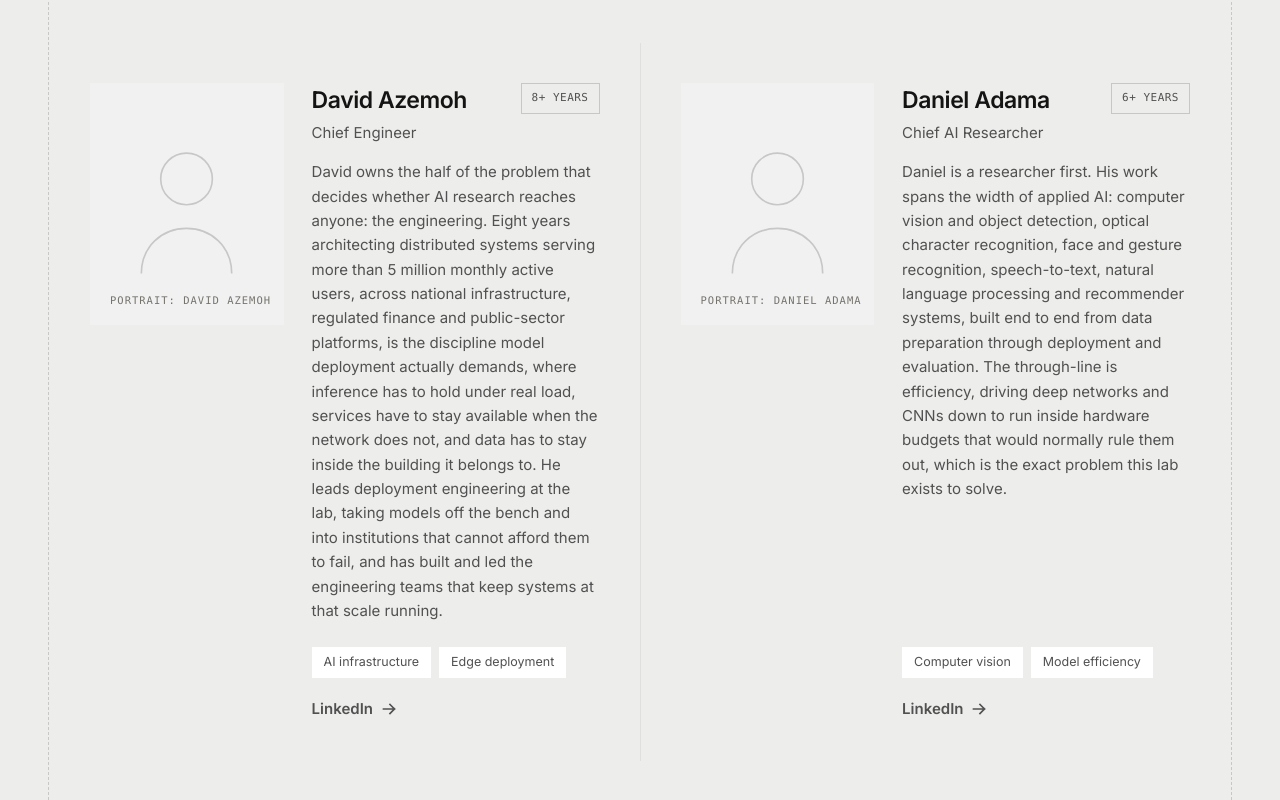
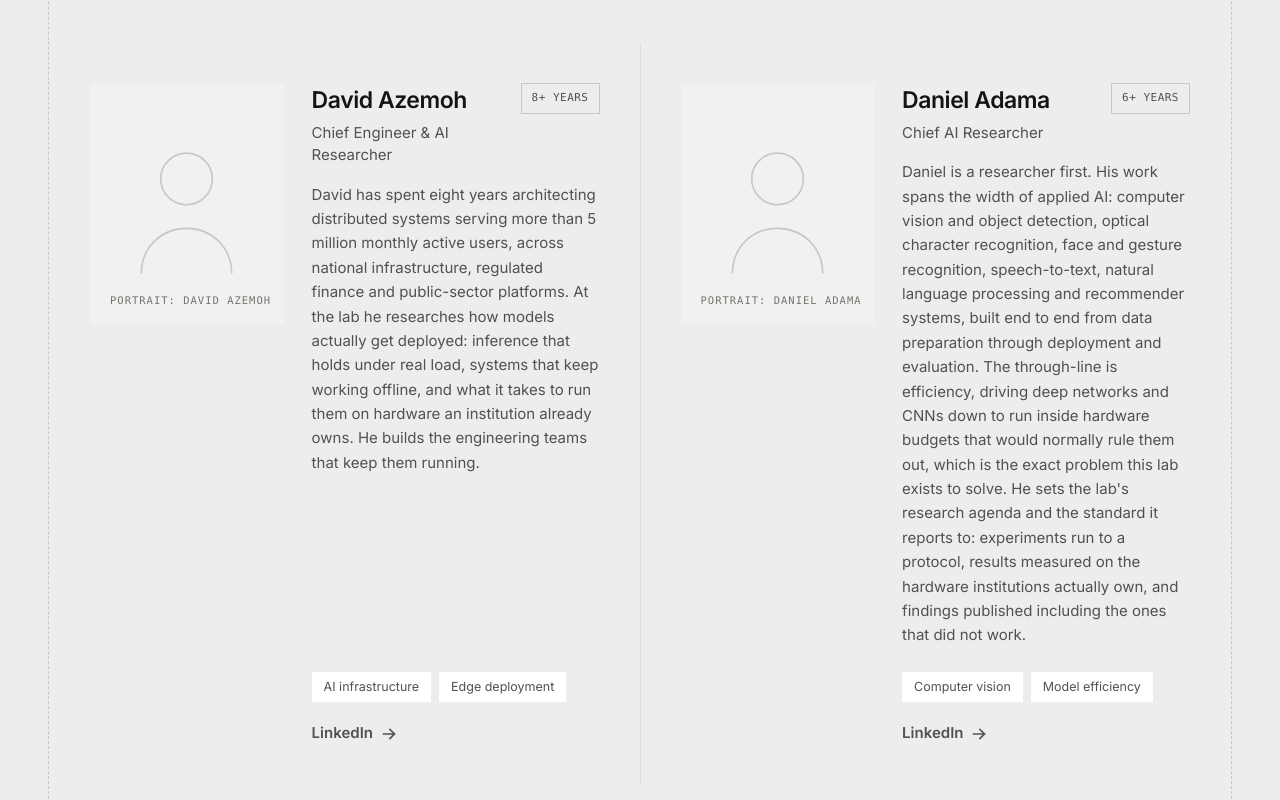
Before and after one commit to DavyCode/oragonlabs, a Next.js app: page /about in a window 1280 px wide. Shown: the part 2040-2840 px from the top of the page. Built offline with nearby package versions, Linux system fonts and the light colour scheme; no server answers.

Commit message:
update about profiles

```diff
--- a/app/about/page.tsx
+++ b/app/about/page.tsx
@@ -29,10 +29,10 @@ type Founder = {
 const FOUNDERS: Founder[] = [
   {
     name: "David Azemoh",
-    role: "Chief Engineer",
+    role: "Chief Engineer & AI Researcher",
     photo: null, // → "/team/david-azemoh.jpg"
     experience: "8+ years",
-    bio: "David owns the half of the problem that decides whether AI research reaches anyone: the engineering. Eight years architecting distributed systems serving more than 5 million monthly active users, across national infrastructure, regulated finance and public-sector platforms, is the discipline model deployment actually demands, where inference has to hold under real load, services have to stay available when the network does not, and data has to stay inside the building it belongs to. He leads deployment engineering at the lab, taking models off the bench and into institutions that cannot afford them to fail, and has built and led the engineering teams that keep systems at that scale running.",
+    bio: "David has spent eight years architecting distributed systems serving more than 5 million monthly active users, across national infrastructure, regulated finance and public-sector platforms. At the lab he researches how models actually get deployed: inference that holds under real load, systems that keep working offline, and what it takes to run them on hardware an institution already owns. He builds the engineering teams that keep them running.",
     focus: ["AI infrastructure", "Edge deployment"],
     linkedin: "https://www.linkedin.com/in/dazemoh",
   },
@@ -41,7 +41,7 @@ const FOUNDERS: Founder[] = [
     role: "Chief AI Researcher",
     photo: null, // → "/team/daniel-adama.jpg"
     experience: "6+ years",
-    bio: "Daniel is a researcher first. His work spans the width of applied AI: computer vision and object detection, optical character recognition, face and gesture recognition, speech-to-text, natural language processing and recommender systems, built end to end from data preparation through deployment and evaluation. The through-line is efficiency, driving deep networks and CNNs down to run inside hardware budgets that would normally rule them out, which is the exact problem this lab exists to solve.",
+    bio: "Daniel is a researcher first. His work spans the width of applied AI: computer vision and object detection, optical character recognition, face and gesture recognition, speech-to-text, natural language processing and recommender systems, built end to end from data preparation through deployment and evaluation. The through-line is efficiency, driving deep networks and CNNs down to run inside hardware budgets that would normally rule them out, which is the exact problem this lab exists to solve. He sets the lab's research agenda and the standard it reports to: experiments run to a protocol, results measured on the hardware institutions actually own, and findings published including the ones that did not work.",
     focus: ["Computer vision", "Model efficiency"],
     linkedin: "https://www.linkedin.com/in/danieladama/",
   },
--- a/app/layout.tsx
+++ b/app/layout.tsx
@@ -12,7 +12,8 @@ const inter = Inter({
   subsets: ["latin"],
 });
 
-const TITLE = "Oragonlabs | An AI research lab for the real world";
+const TITLE =
+  "Oragonlabs | AI Research lab - Mission-critical Sovereign AI for emerging markets";
 const DESCRIPTION =
   "Oragonlabs is an AI research lab developing mission-critical solutions that are sovereign and affordable for businesses, governments and everyday people in emerging markets.";
 
```
